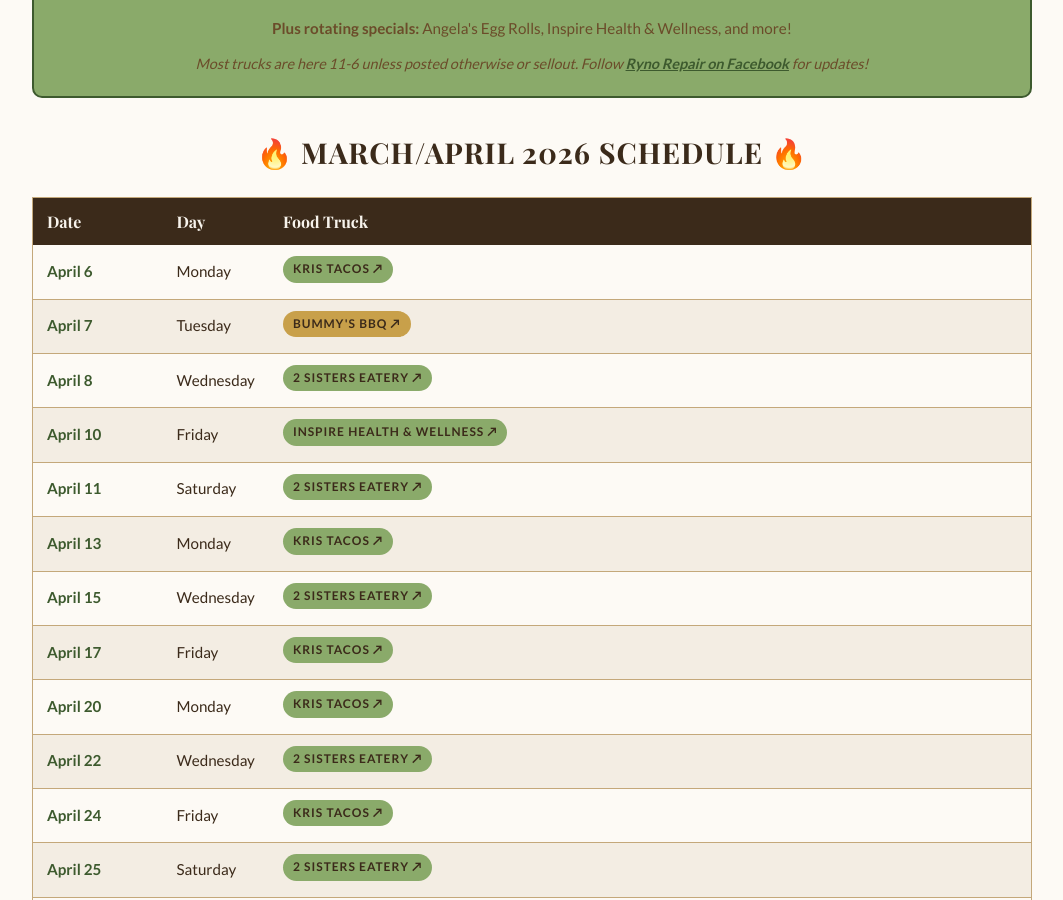
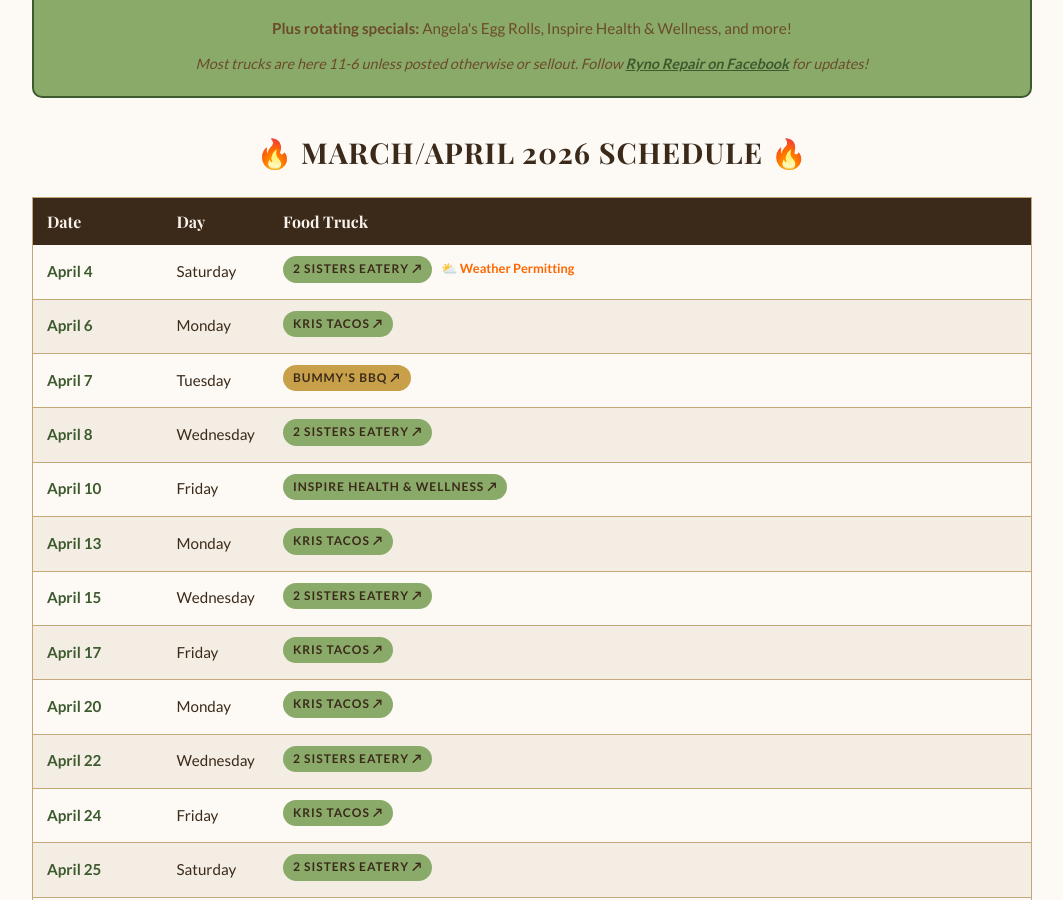
Before and after one commit to blueearthcommunitymarket/blueearthcommunitymarket.github.io, a Jekyll site: the page built from ryno-food-lot/index.html, in a window 1280 px wide and 900 px high, scrolled down 803 px. Shown: the whole window, without its empty margins (108-1171 px from the left). Built offline with Jekyll 4.4.1, drawn with Linux system fonts in a browser that asks for light colours; some web fonts are replaced.

Commit message:
Update food truck schedule per Morgan: 2 Sisters April 4 (weather permitting), remove April 11

```diff
--- a/ryno-food-lot/index.html
+++ b/ryno-food-lot/index.html
@@ -232,12 +232,12 @@
                 <tr><th style="width:130px;">Date</th><th style="width:100px;">Day</th><th>Food Truck</th></tr>
             </thead>
             <tbody>
+                <tr><td class="race-date">April 4</td><td>Saturday</td><td><span class="tag"><a href="https://www.facebook.com/share/18GUPLUwMf/?mibextid=wwXIfr" target="_blank" rel="noopener" style="color:inherit;text-decoration:none;">2 Sisters Eatery ↗</a></span> <span style="font-size:0.8rem;color:#ff6600;font-weight:700;">⛅ Weather Permitting</span></td></tr>
                 <tr><td class="race-date">April 6</td><td>Monday</td><td><span class="tag"><a href="https://www.facebook.com/share/1AquB7sxYj/?mibextid=wwXIfr" target="_blank" rel="noopener" style="color:inherit;text-decoration:none;">Kris Tacos ↗</a></span></td></tr>
                 <tr><td class="race-date">April 7</td><td>Tuesday</td><td><span class="tag tag-gold"><a href="https://www.facebook.com/share/1GXr44CKx8/?mibextid=wwXIfr" target="_blank" rel="noopener" style="color:inherit;text-decoration:none;">Bummy's BBQ ↗</a></span></td></tr>
                 <tr><td class="race-date">April 8</td><td>Wednesday</td><td><span class="tag"><a href="https://www.facebook.com/share/18GUPLUwMf/?mibextid=wwXIfr" target="_blank" rel="noopener" style="color:inherit;text-decoration:none;">2 Sisters Eatery ↗</a></span></td></tr>
 
                 <tr><td class="race-date">April 10</td><td>Friday</td><td><span class="tag"><a href="https://www.facebook.com/share/1C8aaBfsJr/?mibextid=wwXIfr" target="_blank" rel="noopener" style="color:inherit;text-decoration:none;">Inspire Health &amp; Wellness ↗</a></span></td></tr>
-                <tr><td class="race-date">April 11</td><td>Saturday</td><td><span class="tag"><a href="https://www.facebook.com/share/18GUPLUwMf/?mibextid=wwXIfr" target="_blank" rel="noopener" style="color:inherit;text-decoration:none;">2 Sisters Eatery ↗</a></span></td></tr>
                 <tr><td class="race-date">April 13</td><td>Monday</td><td><span class="tag"><a href="https://www.facebook.com/share/1AquB7sxYj/?mibextid=wwXIfr" target="_blank" rel="noopener" style="color:inherit;text-decoration:none;">Kris Tacos ↗</a></span></td></tr>
                 <tr><td class="race-date">April 15</td><td>Wednesday</td><td><span class="tag"><a href="https://www.facebook.com/share/18GUPLUwMf/?mibextid=wwXIfr" target="_blank" rel="noopener" style="color:inherit;text-decoration:none;">2 Sisters Eatery ↗</a></span></td></tr>
                 <tr><td class="race-date">April 17</td><td>Friday</td><td><span class="tag"><a href="https://www.facebook.com/share/1AquB7sxYj/?mibextid=wwXIfr" target="_blank" rel="noopener" style="color:inherit;text-decoration:none;">Kris Tacos ↗</a></span></td></tr>
```
